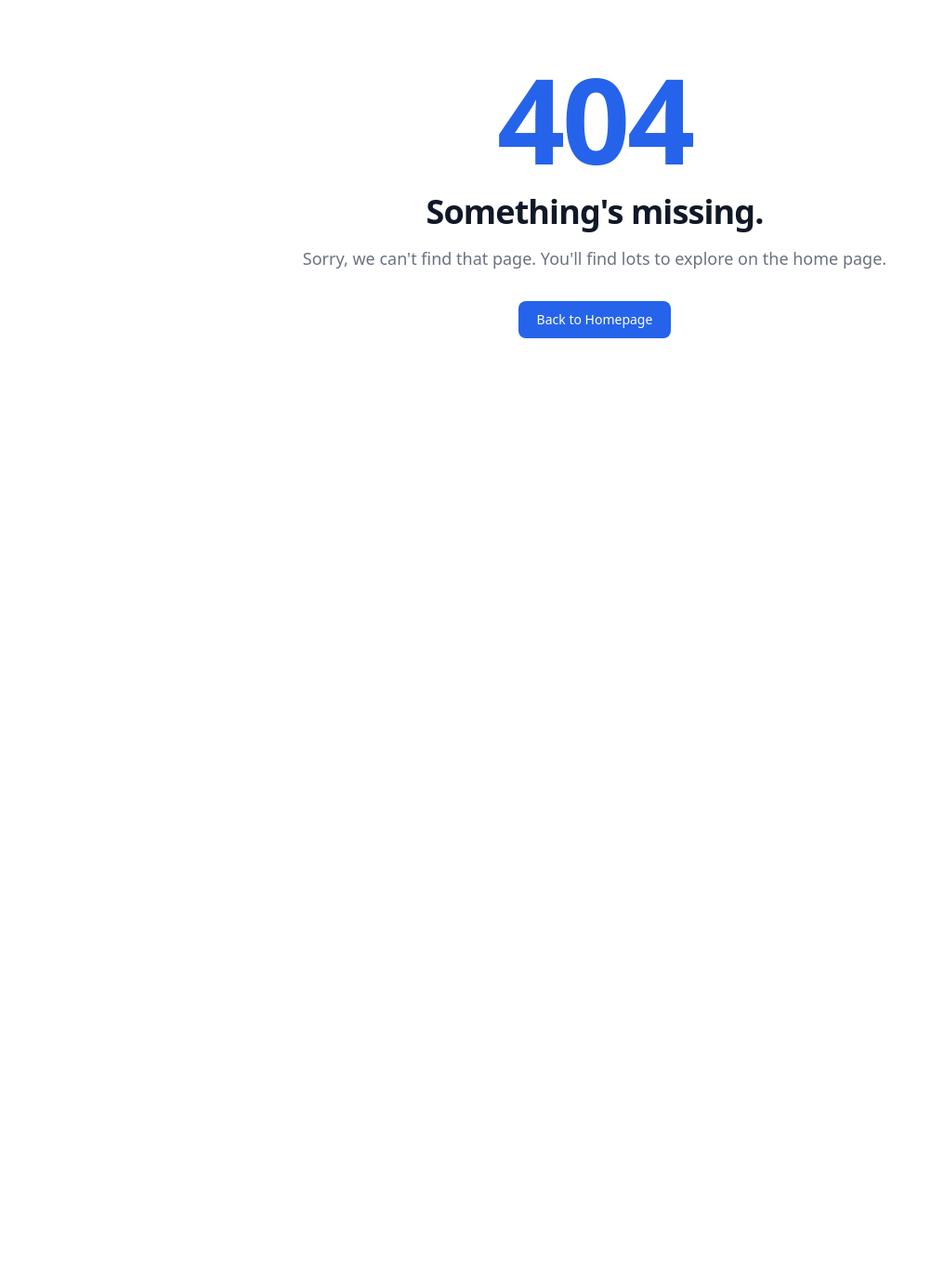
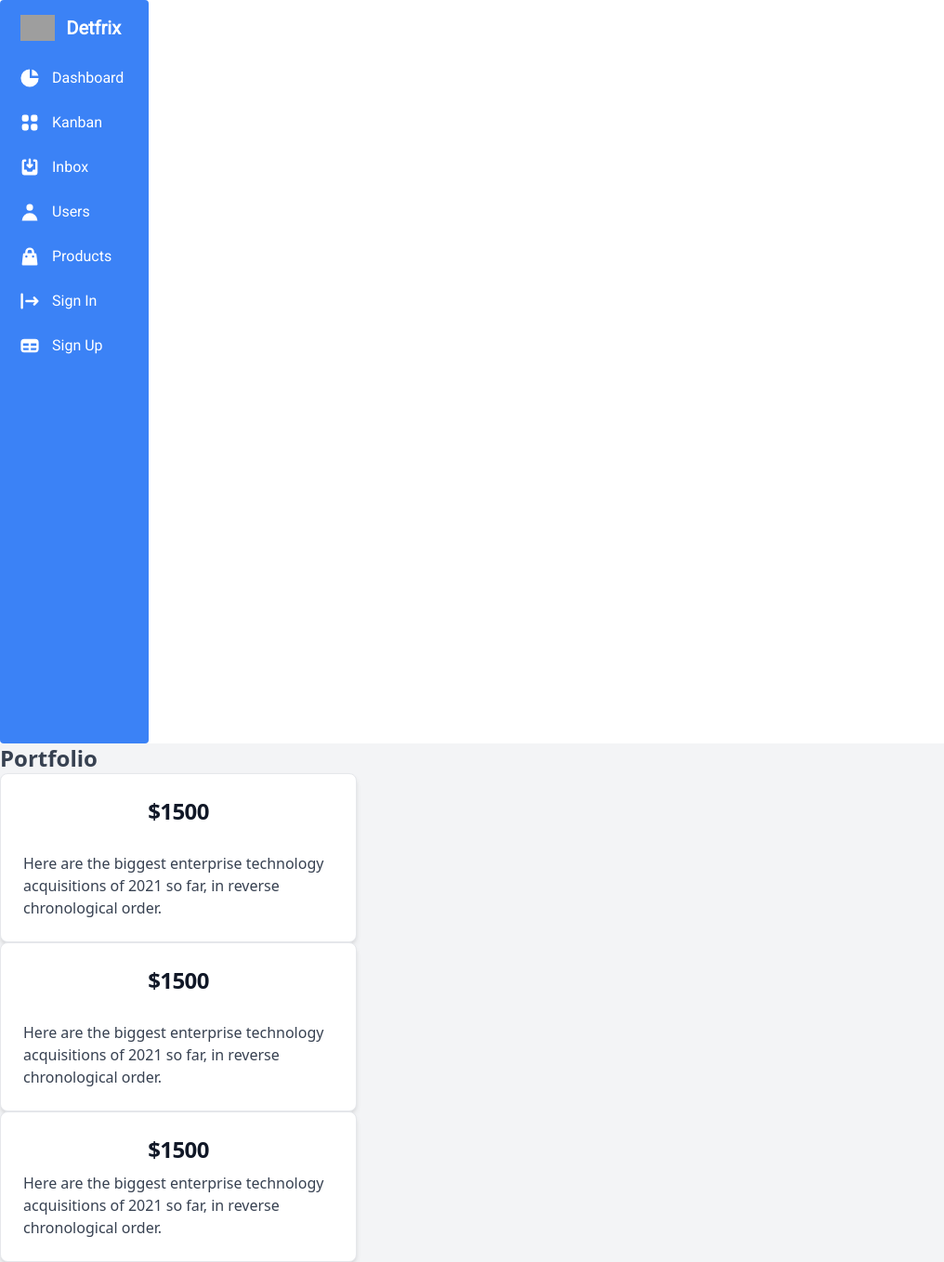
Before and after one commit to Elishaokon13/detfrix, a React (Create React App) app: page /dashboard in a window 1280 px wide. Before the commit this address had no page. Shown: the whole page at 93% size, without its empty margins (0-1016 px from the left). Before the commit the page ends 800 px from the top, so only its background shows below. Built offline with nearby package versions, Linux system fonts and the light colour scheme; grey boxes are pictures that could not be loaded.

Commit message:
dashboard

```diff
--- a/package.json
+++ b/package.json
@@ -11,6 +11,7 @@
     "@testing-library/user-event": "^13.5.0",
     "react": "^18.2.0",
     "react-dom": "^18.2.0",
+    "react-icons": "^4.4.0",
     "react-router-dom": "^6.4.0",
     "react-scripts": "^5.0.1",
     "web-vitals": "^2.1.4"
--- a/src/App.js
+++ b/src/App.js
@@ -2,6 +2,7 @@ import {BrowserRouter as Router, Routes, Route} from 'react-router-dom';
 import Home from './pages/Home'
 import NotFound from './pages/NotFound'
 import SignIn from './pages/SignIn'
+import Dashboard from './pages/Dashboard';
 
 function App() {
   return (
@@ -10,6 +11,7 @@ function App() {
         <Routes>
           <Route path="/" element={<Home />} />
           <Route path="/signin" element={<SignIn />} />
+          <Route path="/dashboard" element={<Dashboard />} />
           <Route path="*" element={<NotFound />} />
 
         </Routes>
--- /dev/null
+++ b/src/components/Sidebar.jsx
@@ -0,0 +1,68 @@
+import { BsArrowLeftShort } from 'react-icons/bs';
+import { useState } from 'react';
+
+const Sidebar = () => {
+   const [open, setOpen] = useState(true);
+
+   return (
+
+      <aside class='w-20  md:w-40' aria-label="Sidebar">
+         <div class='overflow-y-auto py-4 px-3  h-screen font-[roboto] bg-blue-500 rounded dark:bg-white-800'>
+
+            <a href="https://flowbite.com/" class="flex items-center pl-2.5 mb-5">
+               <img src="https://flowbite.com/docs/images/logo.svg" class="mr-3 h-6 sm:h-7" alt="Flowbite Logo" />
+               <span class="self-center text-xl hidden md:inline font-semibold whitespace-nowrap text-white">Detfrix</span>
+            </a>
+
+            <ul class="space-y-2">
+               <li>
+                  <a href="#" class="flex items-center p-2 text-base font-normal text-white rounded-lg dark:text-white hover:bg-white-100 dark:hover:bg-white-700">
+                     <svg aria-hidden="true" class="w-6 h-6 text-white transition duration-75 text-white-400 group-hover:text-white dark:group-hover:text-white" fill="currentColor" viewBox="0 0 20 20" xmlns="http://www.w3.org/2000/svg"><path d="M2 10a8 8 0 018-8v8h8a8 8 0 11-16 0z"></path><path d="M12 2.252A8.014 8.014 0 0117.748 8H12V2.252z"></path></svg>
+                     <span class="ml-3 hidden md:inline">Dashboard</span>
+                  </a>
+               </li>
+               <li>
+                  <a href="#" class="flex items-center p-2 text-base font-normal text-white rounded-lg dark:text-white hover:bg-white-100 dark:hover:bg-white-700">
+                     <svg aria-hidden="true" class="flex-shrink-0 w-6 h-6 text-white transition duration-75 dark:text-white-400 group-hover:text-white dark:group-hover:text-white" fill="currentColor" viewBox="0 0 20 20" xmlns="http://www.w3.org/2000/svg"><path d="M5 3a2 2 0 00-2 2v2a2 2 0 002 2h2a2 2 0 002-2V5a2 2 0 00-2-2H5zM5 11a2 2 0 00-2 2v2a2 2 0 002 2h2a2 2 0 002-2v-2a2 2 0 00-2-2H5zM11 5a2 2 0 012-2h2a2 2 0 012 2v2a2 2 0 01-2 2h-2a2 2 0 01-2-2V5zM11 13a2 2 0 012-2h2a2 2 0 012 2v2a2 2 0 01-2 2h-2a2 2 0 01-2-2v-2z"></path></svg>
+                     <span class="flex-1 ml-3 hidden md:inline whitespace-nowrap">Kanban</span>
+
+                  </a>
+               </li>
+               <li>
+                  <a href="#" class="flex items-center p-2 text-base font-normal text-white rounded-lg dark:text-white hover:bg-white-100 dark:hover:bg-white-700">
+                     <svg aria-hidden="true" class="flex-shrink-0 w-6 h-6 text-white transition duration-75 dark:text-white-400 group-hover:text-white dark:group-hover:text-white" fill="currentColor" viewBox="0 0 20 20" xmlns="http://www.w3.org/2000/svg"><path d="M8.707 7.293a1 1 0 00-1.414 1.414l2 2a1 1 0 001.414 0l2-2a1 1 0 00-1.414-1.414L11 7.586V3a1 1 0 10-2 0v4.586l-.293-.293z"></path><path d="M3 5a2 2 0 012-2h1a1 1 0 010 2H5v7h2l1 2h4l1-2h2V5h-1a1 1 0 110-2h1a2 2 0 012 2v10a2 2 0 01-2 2H5a2 2 0 01-2-2V5z"></path></svg>
+                     <span class="flex-1 ml-3 hidden md:inline whitespace-nowrap">Inbox</span>
+
+                  </a>
+               </li>
+               <li>
+                  <a href="#" class="flex items-center p-2 text-base font-normal text-white rounded-lg dark:text-white hover:bg-white-100 dark:hover:bg-white-700">
+                     <svg aria-hidden="true" class="flex-shrink-0 w-6 h-6 text-white transition duration-75 dark:text-white-400 group-hover:text-white dark:group-hover:text-white" fill="currentColor" viewBox="0 0 20 20" xmlns="http://www.w3.org/2000/svg"><path fill-rule="evenodd" d="M10 9a3 3 0 100-6 3 3 0 000 6zm-7 9a7 7 0 1114 0H3z" clip-rule="evenodd"></path></svg>
+                     <span class="flex-1 ml-3 hidden md:inline whitespace-nowrap">Users</span>
+                  </a>
+               </li>
+               <li>
+                  <a href="#" class="flex items-center p-2 text-base font-normal text-white rounded-lg dark:text-white hover:bg-white-100 dark:hover:bg-white-700">
+                     <svg aria-hidden="true" class="flex-shrink-0 w-6 h-6 text-white transition duration-75 dark:text-white-400 group-hover:text-white dark:group-hover:text-white" fill="currentColor" viewBox="0 0 20 20" xmlns="http://www.w3.org/2000/svg"><path fill-rule="evenodd" d="M10 2a4 4 0 00-4 4v1H5a1 1 0 00-.994.89l-1 9A1 1 0 004 18h12a1 1 0 00.994-1.11l-1-9A1 1 0 0015 7h-1V6a4 4 0 00-4-4zm2 5V6a2 2 0 10-4 0v1h4zm-6 3a1 1 0 112 0 1 1 0 01-2 0zm7-1a1 1 0 100 2 1 1 0 000-2z" clip-rule="evenodd"></path></svg>
+                     <span class="flex-1 ml-3 hidden md:inline whitespace-nowrap">Products</span>
+                  </a>
+               </li>
+               <li>
+                  <a href="#" class="flex items-center p-2 text-base font-normal text-white rounded-lg dark:text-white hover:bg-white-100 dark:hover:bg-white-700">
+                     <svg aria-hidden="true" class="flex-shrink-0 w-6 h-6 text-white transition duration-75 dark:text-white-400 group-hover:text-white dark:group-hover:text-white" fill="currentColor" viewBox="0 0 20 20" xmlns="http://www.w3.org/2000/svg"><path fill-rule="evenodd" d="M3 3a1 1 0 00-1 1v12a1 1 0 102 0V4a1 1 0 00-1-1zm10.293 9.293a1 1 0 001.414 1.414l3-3a1 1 0 000-1.414l-3-3a1 1 0 10-1.414 1.414L14.586 9H7a1 1 0 100 2h7.586l-1.293 1.293z" clip-rule="evenodd"></path></svg>
+                     <span class="flex-1 ml-3 hidden md:inline whitespace-nowrap">Sign In</span>
+                  </a>
+               </li>
+               <li>
+                  <a href="#" class="flex items-center p-2 text-base font-normal text-white rounded-lg dark:text-white hover:bg-white-100 dark:hover:bg-white-700">
+                     <svg aria-hidden="true" class="flex-shrink-0 w-6 h-6 text-white transition duration-75 dark:text-white-400 group-hover:text-white dark:group-hover:text-white" fill="currentColor" viewBox="0 0 20 20" xmlns="http://www.w3.org/2000/svg"><path fill-rule="evenodd" d="M5 4a3 3 0 00-3 3v6a3 3 0 003 3h10a3 3 0 003-3V7a3 3 0 00-3-3H5zm-1 9v-1h5v2H5a1 1 0 01-1-1zm7 1h4a1 1 0 001-1v-1h-5v2zm0-4h5V8h-5v2zM9 8H4v2h5V8z" clip-rule="evenodd"></path></svg>
+                     <span class="flex-1 ml-3 hidden md:inline whitespace-nowrap">Sign Up</span>
+                  </a>
+               </li>
+            </ul>
+         </div>
+      </aside>
+   )
+}
+
+export default Sidebar
--- /dev/null
+++ b/src/pages/Dashboard.jsx
@@ -0,0 +1,13 @@
+import React from "react"
+import Sidebar from "../components/Sidebar"
+import Portfolio from "../portfolio/Portfolio"
+
+export default function Dashboard() {
+    return (
+        <div>
+            <Sidebar />
+            <Portfolio />
+
+        </div>
+    )
+}
--- /dev/null
+++ b/src/portfolio/Portfolio.jsx
@@ -0,0 +1,31 @@
+import React from "react"
+
+export default function Portfolio() {
+    return (
+        <div className=" gap-5 items-left justify-left w-full bg-gray-100 dark:bg-gray-900">
+            <h1 className=" flex flex-row text-2xl mr-screen px-25 font-semibold text-gray-700 dark:text-gray-200">
+                Portfolio
+            </h1>
+
+
+            <a href="#" class="block flex flex-col gap-5 item-start p-6 max-w-sm bg-white rounded-lg border border-gray-200 shadow-md hover:bg-gray-100 dark:bg-gray-800 dark:border-gray-700 dark:hover:bg-gray-700">
+                <h5 class="mb-2 text-2xl text-center font-bold tracking-tight text-gray-900 dark:text-white">$1500</h5>
+                <p class="font-normal text-gray-700 dark:text-gray-400">Here are the biggest enterprise technology acquisitions of 2021 so far, in reverse chronological order.</p>
+            </a>
+
+
+            <a href="#" class="block flex flex-col gap-5 p-6 max-w-sm bg-white rounded-lg border border-gray-200 shadow-md hover:bg-gray-100 dark:bg-gray-800 dark:border-gray-700 dark:hover:bg-gray-700">
+                <h5 class="mb-2 text-2xl font-bold text-center tracking-tight text-gray-900 dark:text-white">$1500</h5>
+                <p class="font-normal text-gray-700 dark:text-gray-400">Here are the biggest enterprise technology acquisitions of 2021 so far, in reverse chronological order.</p>
+            </a>
+
+
+            <a href="#" class="block p-6 max-w-sm gap-5 bg-white rounded-lg border border-gray-200 shadow-md hover:bg-gray-100 dark:bg-gray-800 dark:border-gray-700 dark:hover:bg-gray-700">
+                <h5 class="mb-2 text-2xl font-bold text-center tracking-tight text-gray-900 dark:text-white">$1500</h5>
+                <p class="font-normal text-gray-700 dark:text-gray-400">Here are the biggest enterprise technology acquisitions of 2021 so far, in reverse chronological order.</p>
+            </a>
+
+
+        </div>
+    )
+}
```
Also changed, not shown: 1 other file (tests, documents, lock files or other folders).
